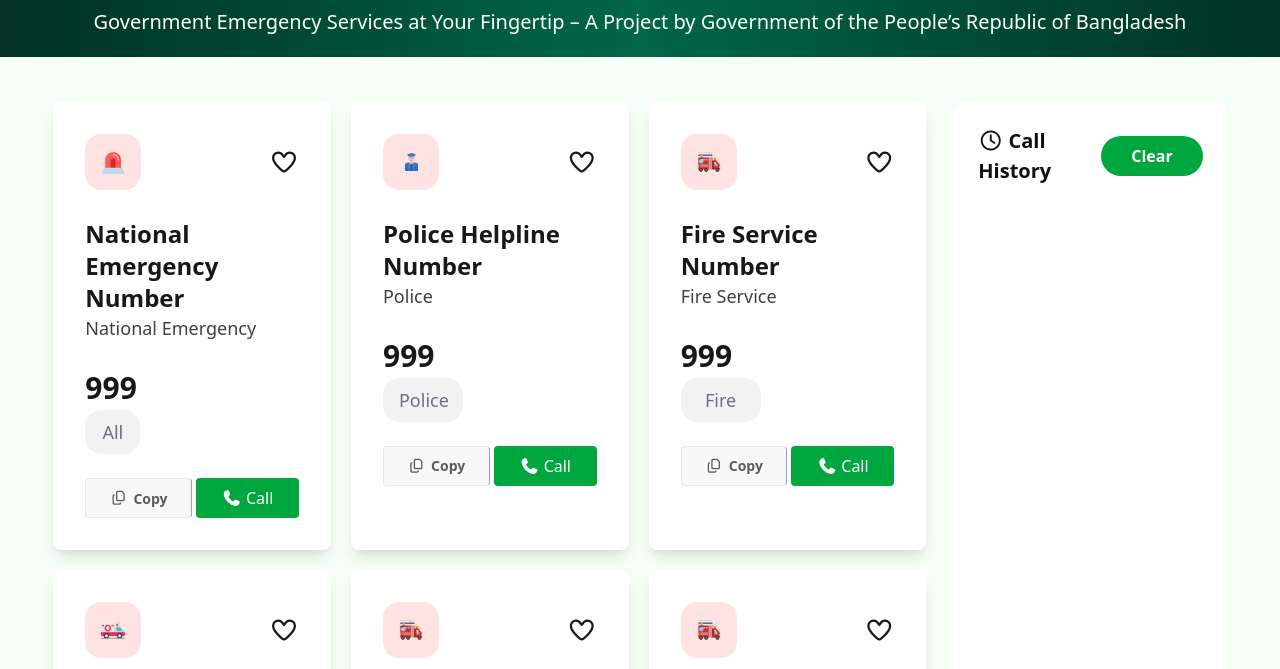
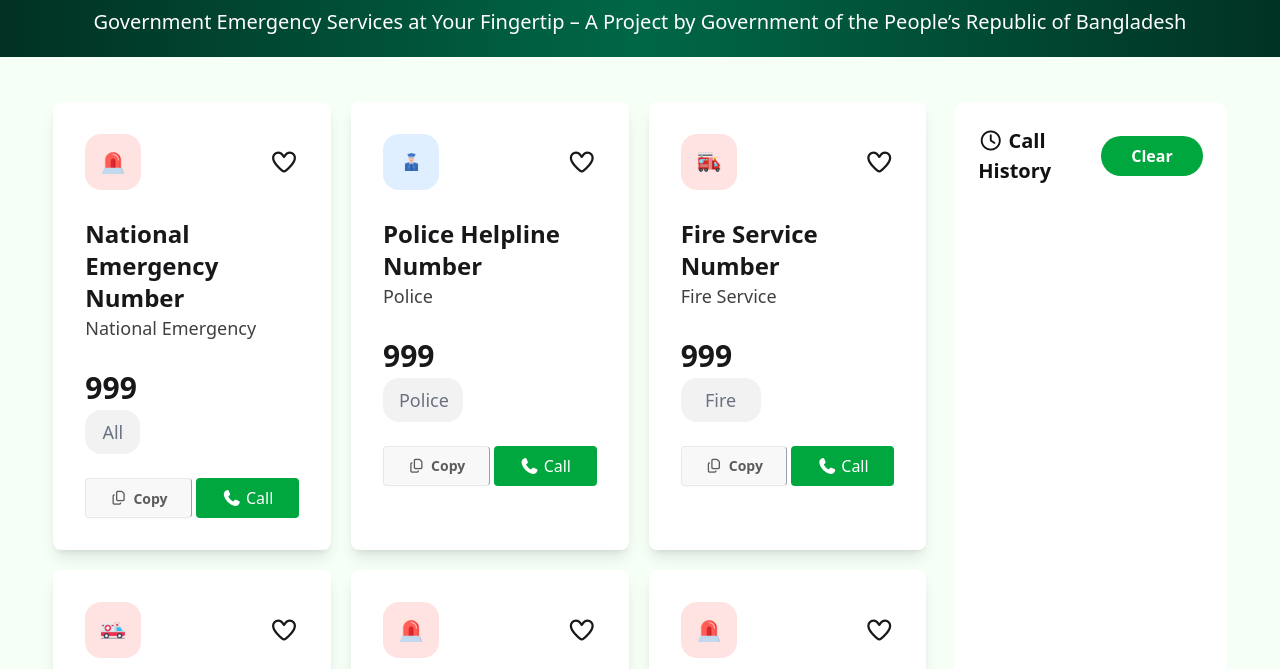
Before and after one commit to wp-shuvo/Emergency-Hotline, a plain HTML site: page index.html in a window 1280 px wide. Shown: the part 283-952 px from the top of the page. Drawn offline with nearby package versions, Linux system fonts and the light colour scheme.

Commit message:
change some icon

```diff
--- a/index.html
+++ b/index.html
@@ -95,7 +95,7 @@
 
         <div class="card bg-white p-8 max-w-[430px] shadow-lg">
           <div class="flex items-center justify-between mb-7">
-            <div class="bg-[#ffe3e2] p-[16px] rounded-2xl max-w-14"><img src="./assets/police.png" alt=""></div>
+            <div class="bg-[#dfefff] p-[16px] rounded-2xl max-w-14"><img src="./assets/police.png" alt=""></div>
             <i class="fa-regular fa-heart text-[24px]"></i>
           </div>
           <h2 class="text-2xl font-bold">
@@ -164,7 +164,7 @@
 
         <div class="card bg-white p-8 max-w-[430px] shadow-lg">
           <div class="flex items-center justify-between mb-7">
-            <div class="bg-[#ffe3e2] p-[16px] rounded-2xl max-w-14"><img src="./assets/fire-service.png" alt=""></div>
+            <div class="bg-[#ffe3e2] p-[16px] rounded-2xl max-w-14"><img src="./assets/emergency.png" alt=""></div>
             <i class="fa-regular fa-heart text-[24px]"></i>
           </div>
           <h2 class="text-2xl font-bold">
@@ -187,7 +187,7 @@
 
         <div class="card bg-white p-8 max-w-[430px] shadow-lg">
           <div class="flex items-center justify-between mb-7">
-            <div class="bg-[#ffe3e2] p-[16px] rounded-2xl max-w-14"><img src="./assets/fire-service.png" alt=""></div>
+            <div class="bg-[#ffe3e2] p-[16px] rounded-2xl max-w-14"><img src="./assets/emergency.png" alt=""></div>
             <i class="fa-regular fa-heart text-[24px]"></i>
           </div>
           <h2 class="text-2xl font-bold">
```
